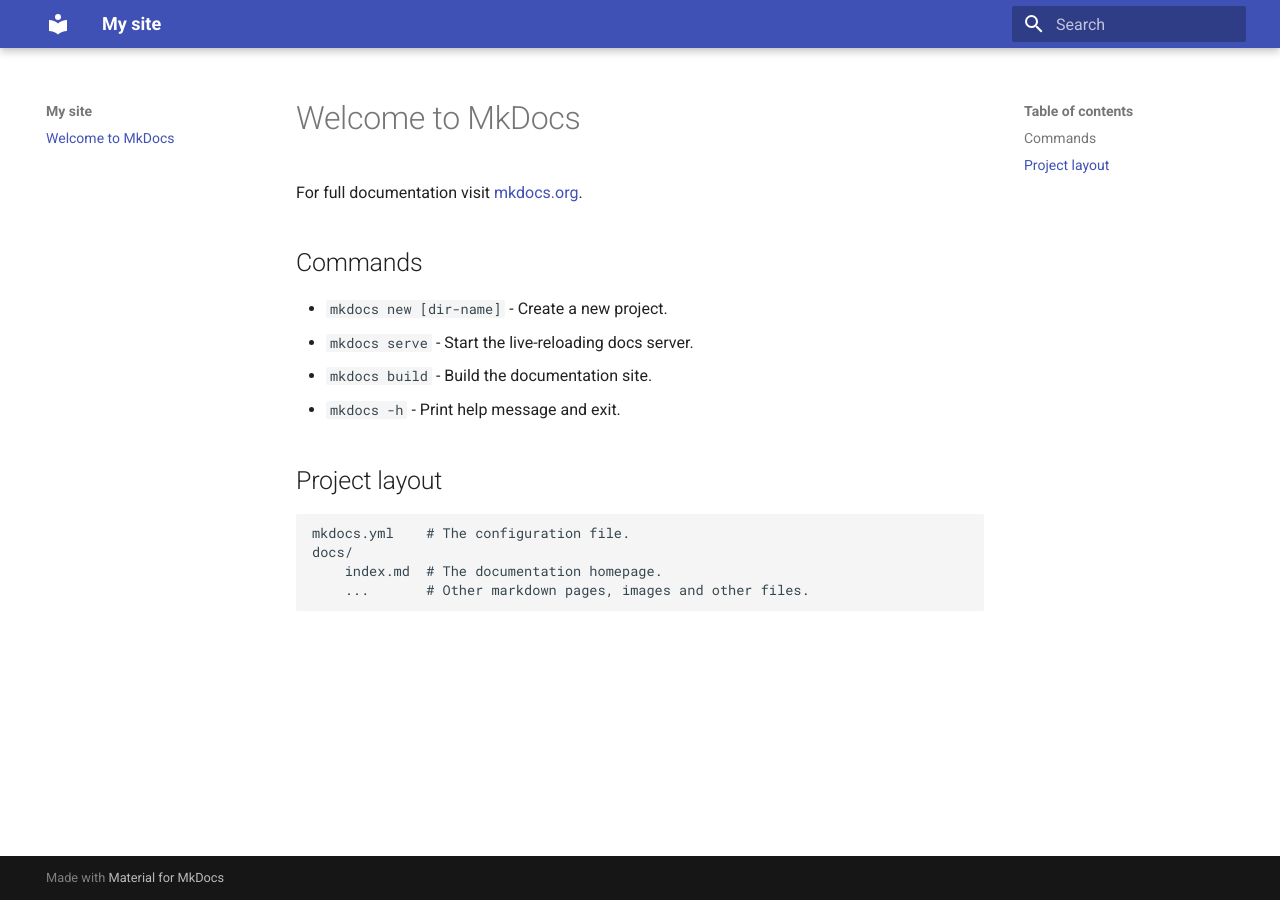
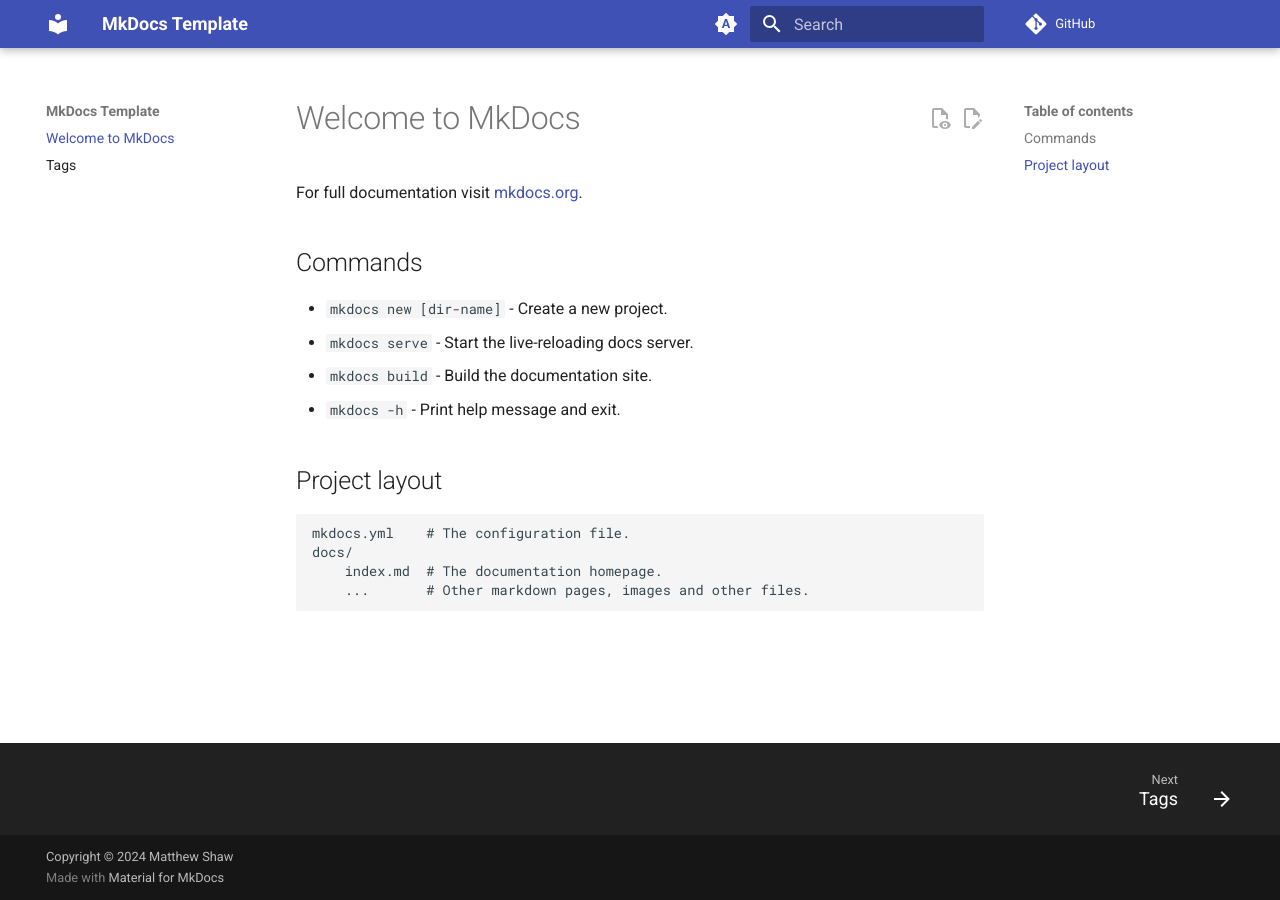
Before and after one commit to matthew-shaw/mkdocs, an MkDocs documentation site: the page built from docs/index.md, in a window 1280 px wide. Built offline with MkDocs 1.6.1 and Material for MkDocs 9.7.7, drawn with Linux system fonts in a browser that asks for light colours; comment, search, counter and statistics services are not loaded.

```diff
--- /dev/null
+++ b/README.md
@@ -0,0 +1 @@
+# MkDocs Template
--- a/mkdocs.yml
+++ b/mkdocs.yml
@@ -1,4 +1,64 @@
-site_name: My site
+site_name: MkDocs Template
 site_url: https://matthew-shaw.github.io/mkdocs
+copyright: Copyright &copy; 2024 Matthew Shaw
+repo_url: https://github.com/matthew-shaw/mkdocs
+edit_uri: edit/main/docs/
+watch:
+  - includes
+
+nav:
+  - index.md
+  - tags.md
+
 theme:
   name: material
+  palette:
+    # Palette toggle for automatic mode
+    - media: "(prefers-color-scheme)"
+      toggle:
+        icon: material/brightness-auto
+        name: Switch to light mode
+
+    # Palette toggle for light mode
+    - media: "(prefers-color-scheme: light)"
+      scheme: default
+      toggle:
+        icon: material/brightness-7
+        name: Switch to dark mode
+
+    # Palette toggle for dark mode
+    - media: "(prefers-color-scheme: dark)"
+      scheme: slate
+      toggle:
+        icon: material/brightness-4
+        name: Switch to system preference
+  features:
+    - content.action.edit
+    - content.action.view
+    - navigation.footer
+    - navigation.sections
+    - navigation.top
+    - search.highlight
+    - search.share
+    - search.suggest
+
+plugins:
+  - git-revision-date-localized:
+      enable_creation_date: true
+  - minify:
+      minify_html: true
+      htmlmin_opts:
+        remove_comments: true
+      cache_safe: true
+  - search
+  - tags:
+      tags_file: tags.md
+
+markdown_extensions:
+  - abbr
+  - admonition
+  - pymdownx.details
+  - pymdownx.snippets:
+      auto_append:
+        - includes/abbreviations.md
+  - pymdownx.superfences
```
Also changed, not shown: includes/abbreviations.md (added, +1 -0 lines), requirements.txt (+27 -4 lines), docs/tags.md (added), 1 other file.
